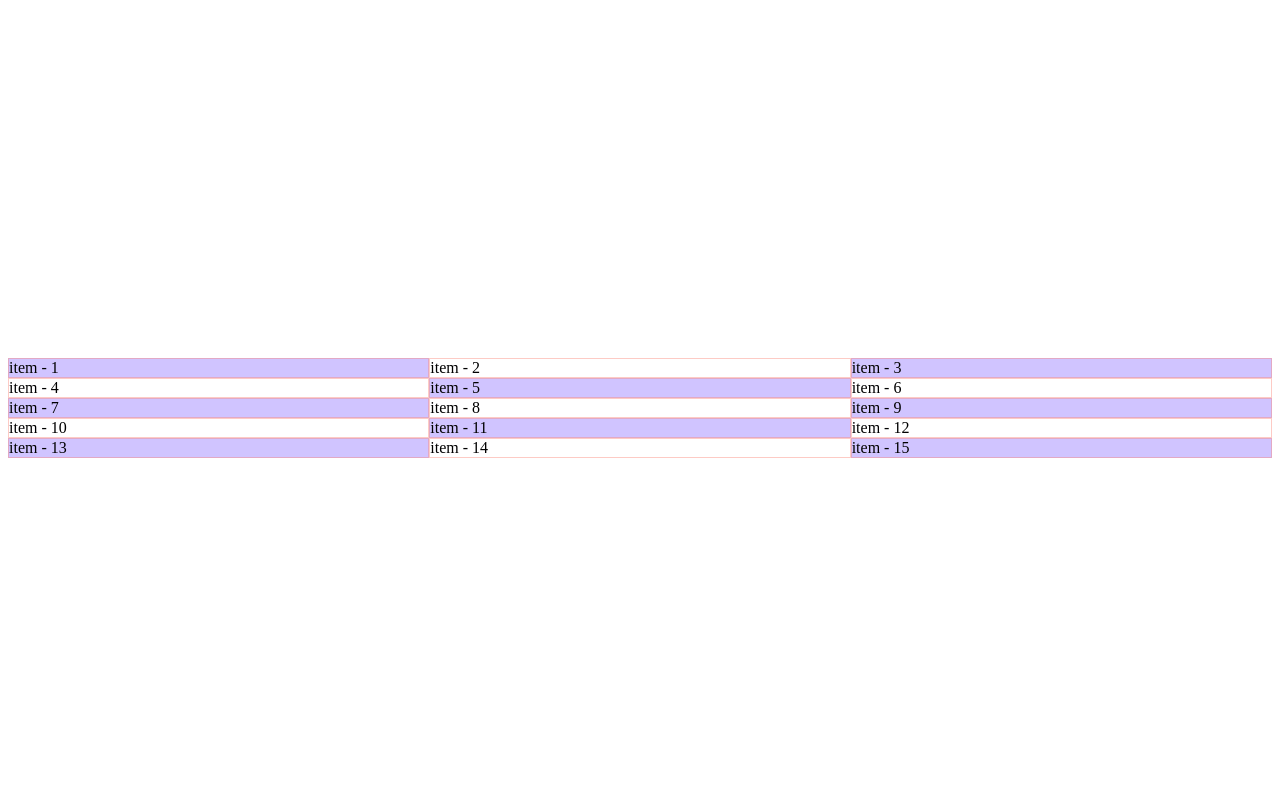
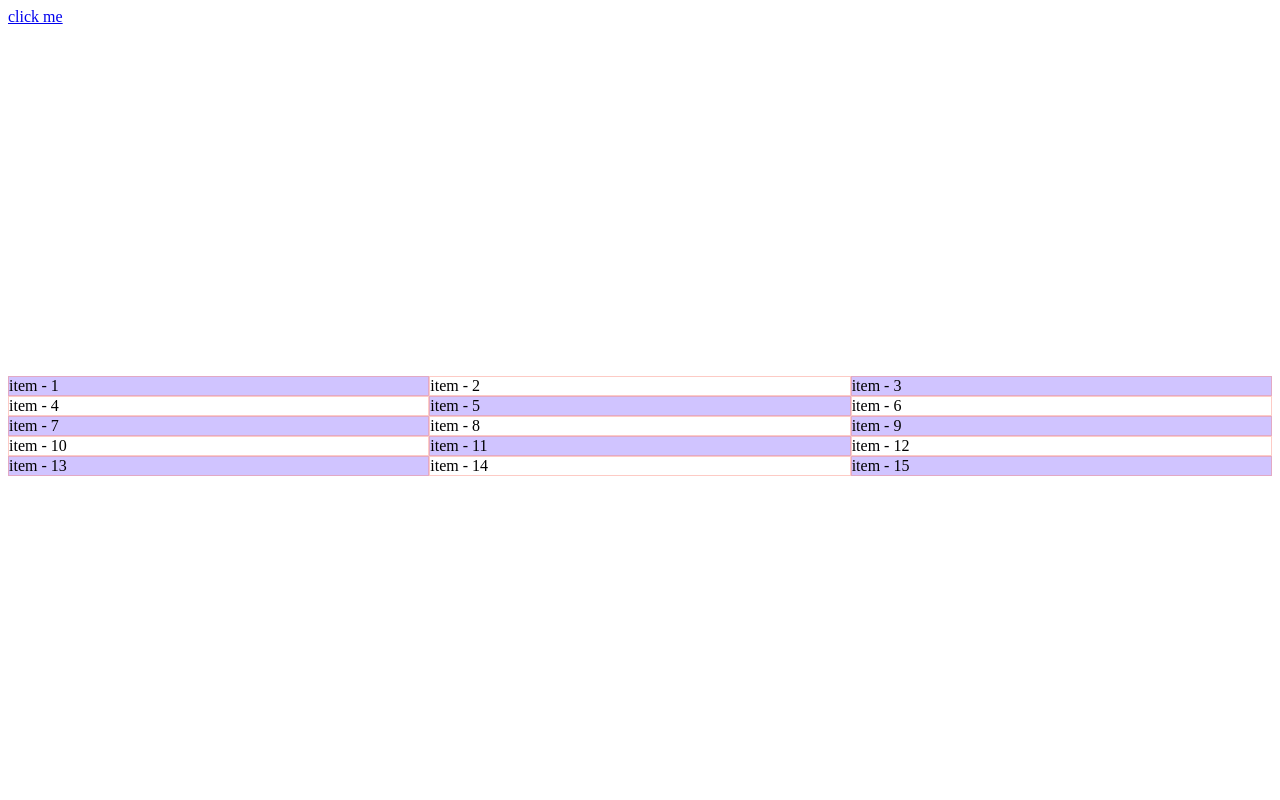
Before and after one commit to SojibAhmed114/modules-seven, a plain HTML site: page gird-file/index.html in a window 1280 px wide. Shown: the top 800 px of the page. Drawn offline with Linux system fonts and the light colour scheme.

Commit message:
card problem

```diff
--- a/gird-file/index.html
+++ b/gird-file/index.html
@@ -7,7 +7,7 @@
     <link rel="stylesheet" href="style.css">
 </head>
 <body>
-    <a href="./"></a>
+    <a href="./card/card.html"> click me</a>
     <div class="one-gird-container">
         <div class="item">item - 1</div>
         <div class="item">item - 2</div>
```
Also changed, not shown: card/card.html (+11 -0 lines).
